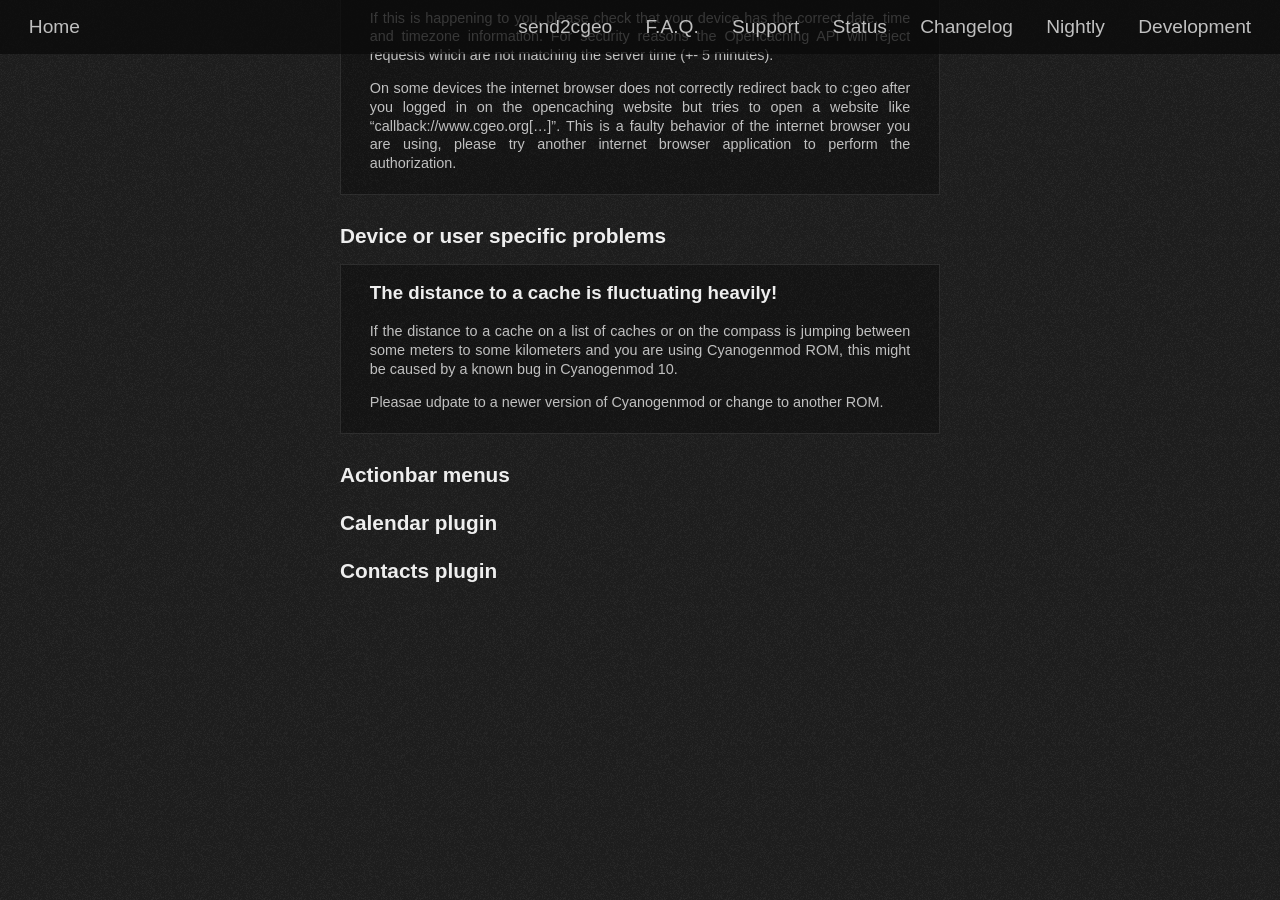
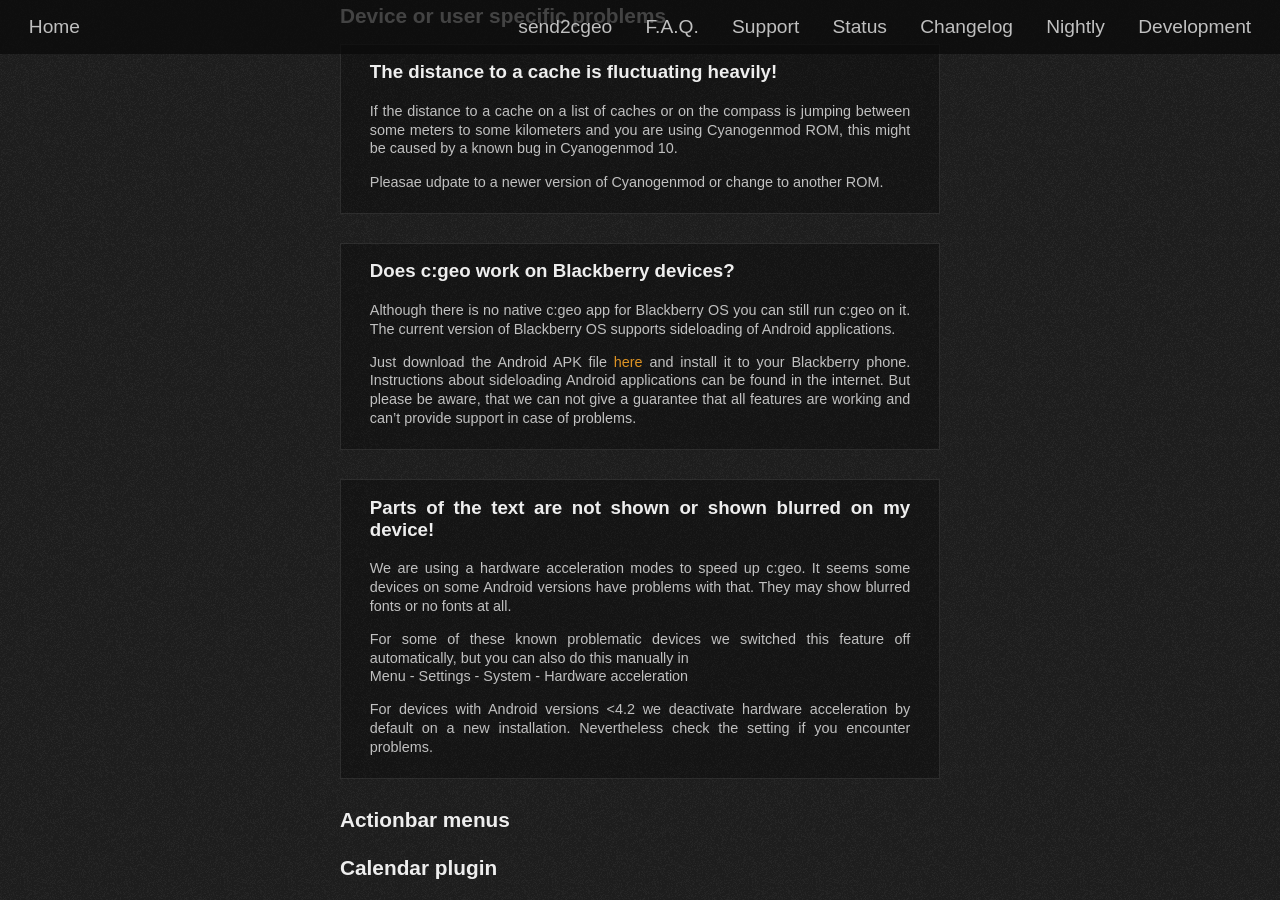
Before and after one commit to cgeo/cgeo.github.io, a Jekyll site: the page built from faq.html, in a window 1280 px wide and 900 px high, scrolled down 24156 px. Built offline with Jekyll 4.4.1, drawn with Linux system fonts in a browser that asks for light colours; some web fonts are replaced; before the commit the page ends 24755 px from its top, so only the background shows below that; some of the changed text lies outside the part shown.

Commit message:
FAQ Device specific

```diff
--- a/_data/faq.yml
+++ b/_data/faq.yml
@@ -253,14 +253,6 @@
             No, c:geo is written for Android and has more than 50 000 lines of code. We will not port it to iOS or other non android systems because it is too much work. Furthermore the iOS AppStore / Apple is very restrictive and most of us don't like it.
 
             But c:geo is open source! That means that everyone can get the code from [GitHub](https://github.com/cgeo/cgeo) and rewrite it for other operating systems. Feel free to port (and maintain) it, but please keep the open source license in mind.
-
-      - title: Does c:geo work on Blackberry devices?
-        content: |
-            Although there is no native c:geo app for Blackberry OS you can still run c:geo on it.
-            The current version of Blackberry OS supports sideloading of Android applications.
-
-            Just download the Android APK file [here](https://github.com/cgeo/cgeo/releases/latest) and install it to your Blackberry phone. Instructions about sideloading Android applications can be found in the internet.
-            But please be aware, that we can not give a guarantee that all features are working and can't provide support in case of problems.
 
       - title: Translations are missing or wrong!
         content: |
@@ -805,6 +797,24 @@
 
             Pleasae udpate to a newer version of Cyanogenmod or change to another ROM.
 
+      - title: Does c:geo work on Blackberry devices?
+        content: |
+            Although there is no native c:geo app for Blackberry OS you can still run c:geo on it.
+            The current version of Blackberry OS supports sideloading of Android applications.
+
+            Just download the Android APK file [here](https://github.com/cgeo/cgeo/releases/latest) and install it to your Blackberry phone. Instructions about sideloading Android applications can be found in the internet.
+            But please be aware, that we can not give a guarantee that all features are working and can't provide support in case of problems.
+
+      - title: Parts of the text are not shown or shown blurred on my device!
+        content: |
+            We are using a hardware acceleration modes to speed up c:geo.
+            It seems some devices on some Android versions have problems with that. They may show blurred fonts or no fonts at all.
+
+            For some of these known problematic devices we switched this feature off automatically, but you can also do this manually in\\
+            Menu - Settings - System - Hardware acceleration
+
+            For devices with Android versions <4.2 we deactivate hardware acceleration by default on a new installation. Nevertheless check the setting if you encounter problems.
+
 - title: Actionbar menus
   items:
 
```
